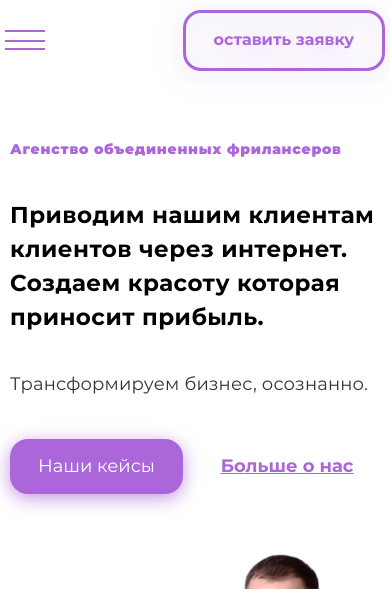
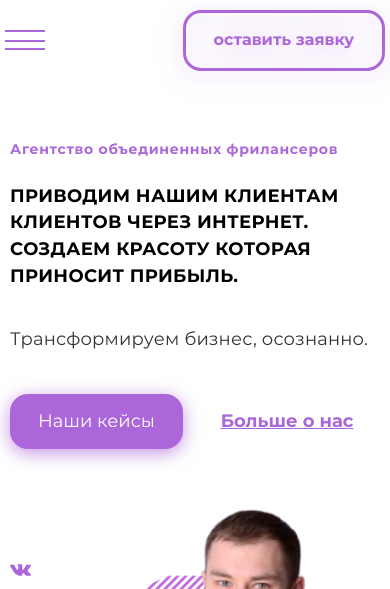
Before and after one commit to 0x800040005b/check, a website: page src/index.html in a window 390 px wide. Shown: the top 589 px of the page. Drawn offline with Linux system fonts and the light colour scheme.

Commit message:
исправил опечатку в тексте.

```diff
--- a/src/index.html
+++ b/src/index.html
@@ -43,7 +43,7 @@
                 <div class="offer-block flex__container">
                     <div class="offer-text">
                         <h2 class="offer-text__title">
-                            <span>Агенство объединенных фрилансеров</span> Приводим нашим клиентам клиентов через интернет. <br> Создаем красоту которая <br> приносит прибыль.
+                            <span>Агентство объединенных фрилансеров</span> Приводим нашим клиентам клиентов через интернет. <br> Создаем красоту которая <br> приносит прибыль.
                         </h2>
                         <div class="offer-text__desc">
                             Трансформируем бизнес, осознанно.
--- a/src/sass/_media.sass
+++ b/src/sass/_media.sass
@@ -14,9 +14,12 @@
             margin-top: 0
         &-img-block
             flex-direction: row-reverse
+        &-social
+            margin-top: 50pxё
         &-img
             margin-right: 0
             margin-left: 200px
+
 @media screen and ( max-width: 905px)
     .header
         &-block
@@ -45,9 +48,24 @@
                 font-weight: 700
 @media screen and ( max-width: 768px  )
     .offer
+        &-block
+            align-items: center
         &-img
-            margin-left: 100px
+            margin-left: 50px
+        &-social
+            margin-top: 50px
+@media screen and ( max-width: 443px)
+    .offer
+        &-text
+            &__title
+                font-size: 18px
+                span
+                    margin-bottom: 15px
+
 @media screen and ( max-width: 408px)
+    .offer
+        &-img
+            margin-left: 20px
     .features
         &-item
             &__content
--- a/src/sass/blocks/_offer.sass
+++ b/src/sass/blocks/_offer.sass
@@ -9,6 +9,7 @@
       line-height: 149.5%
       letter-spacing: 0.02em
       margin-bottom: 38px
+      text-transform: uppercase
       font:
         size: 23px
         weight: 600
@@ -17,9 +18,10 @@
         color: $violet-color
         display: block
         line-height: 37px
-        font-weight: 900
+        font-weight: 700
         font-size: 14px
         margin-bottom: 30px
+        text-transform: none
     &__desc
       margin-bottom: 44px
       color: $black-opacity-80-color
```
Also changed, not shown: dist/css/style.min.css, dist/index.html, src/css/style.css.
